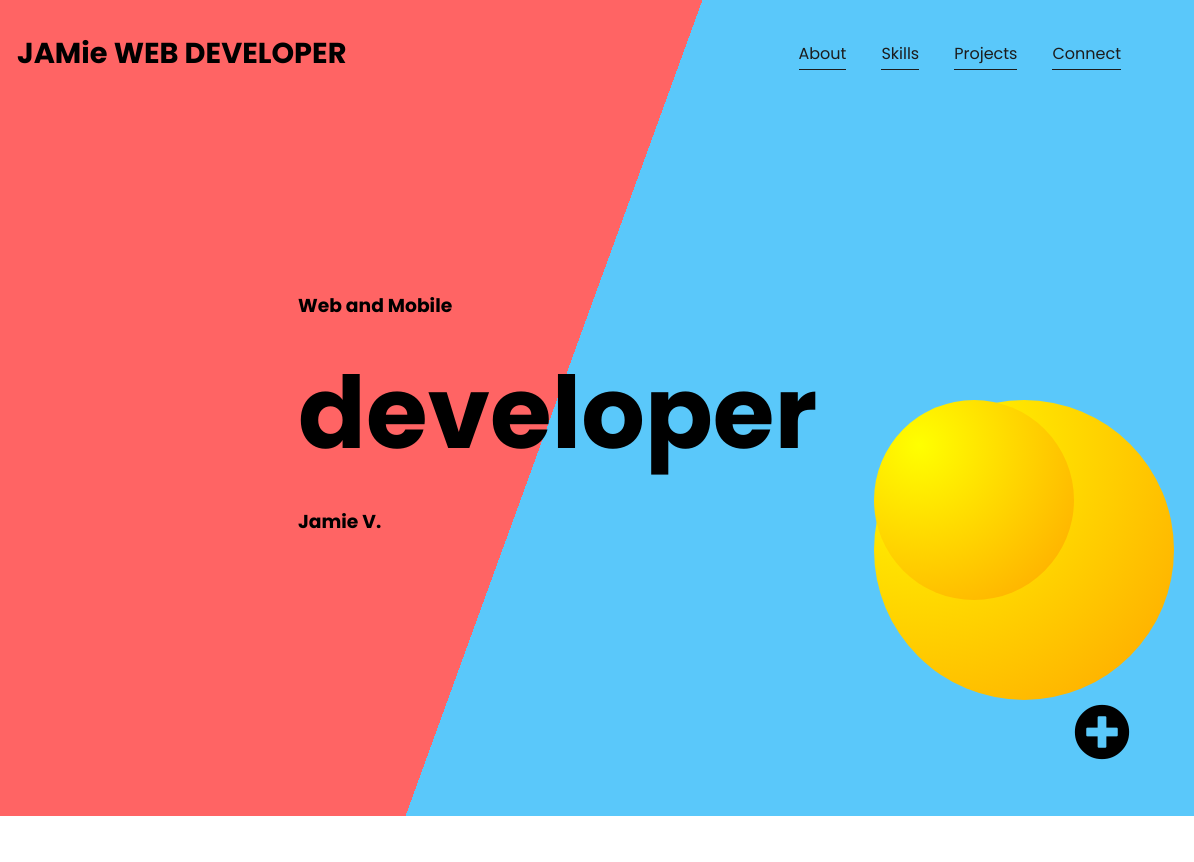
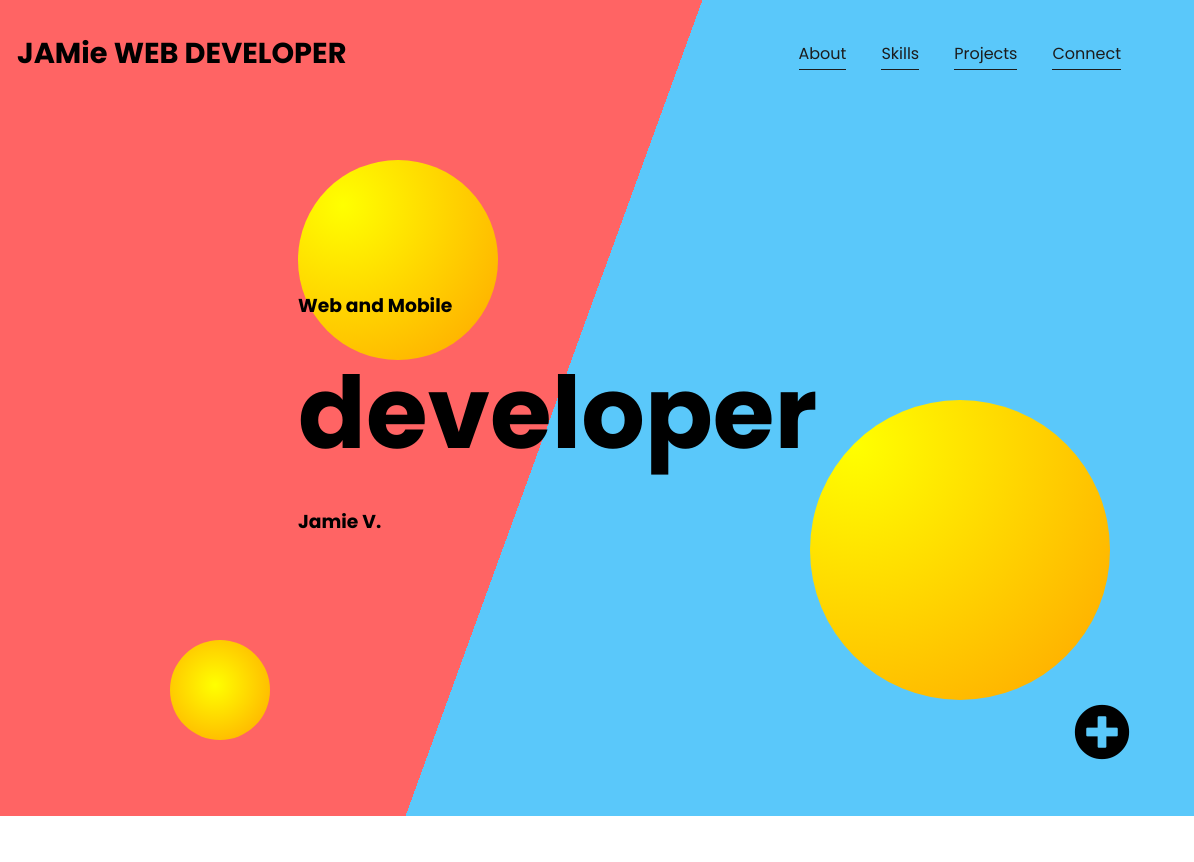
Before and after one commit to jamiev03/Angled-BG-landing-page, a plain HTML site: page index.html in a window 1280 px wide. Shown: the full height of the page, 86-1280 px from the left. Drawn offline with Linux system fonts and the light colour scheme.

Commit message:
added multiple circle and positioning

```diff
--- a/index.html
+++ b/index.html
@@ -43,8 +43,9 @@
     </div>
     <div class="circle">
     </div>
-    <div class="circle2">
-
+    <div class="circle-2">
+    </div>
+    <div class="circle-3">
     </div>
 
 </body>
--- a/style.css
+++ b/style.css
@@ -85,21 +85,32 @@ ul li a:hover {
 	  width: 300px;
       height: 300px;
       top: 50%;
-      left: 75%;
+      left: 70%;
+      background-image: -moz-radial-gradient(45px 45px 45deg, circle cover, yellow 0%, orange 100%, red 95%);
+	  background-image: -webkit-radial-gradient(45px 45px, circle cover, yellow, orange);
+      background-image: radial-gradient(45px 45px 45deg, circle cover, yellow 0%, orange 100%, red 95%);
+      z-index: -1;
+      overflow: hidden;
+  }
+  .circle-2 {
+      top: 20%;
+      left: 30%;
+      position: absolute;
+      border-radius: 50%;
+	  width: 200px;
+      height: 200px;
       background-image: -moz-radial-gradient(45px 45px 45deg, circle cover, yellow 0%, orange 100%, red 95%);
 	  background-image: -webkit-radial-gradient(45px 45px, circle cover, yellow, orange);
       background-image: radial-gradient(45px 45px 45deg, circle cover, yellow 0%, orange 100%, red 95%);
       z-index: -1;
   }
-  .circle2 {
+  .circle-3 {
       top: 80%;
-      left: 30%;
+      left: 20%;
       position: absolute;
       border-radius: 50%;
-	  width: 200px;
-      height: 200px;
-      top: 50%;
-      left: 75%;
+	  width: 100px;
+      height: 100px;
       background-image: -moz-radial-gradient(45px 45px 45deg, circle cover, yellow 0%, orange 100%, red 95%);
 	  background-image: -webkit-radial-gradient(45px 45px, circle cover, yellow, orange);
       background-image: radial-gradient(45px 45px 45deg, circle cover, yellow 0%, orange 100%, red 95%);
```
